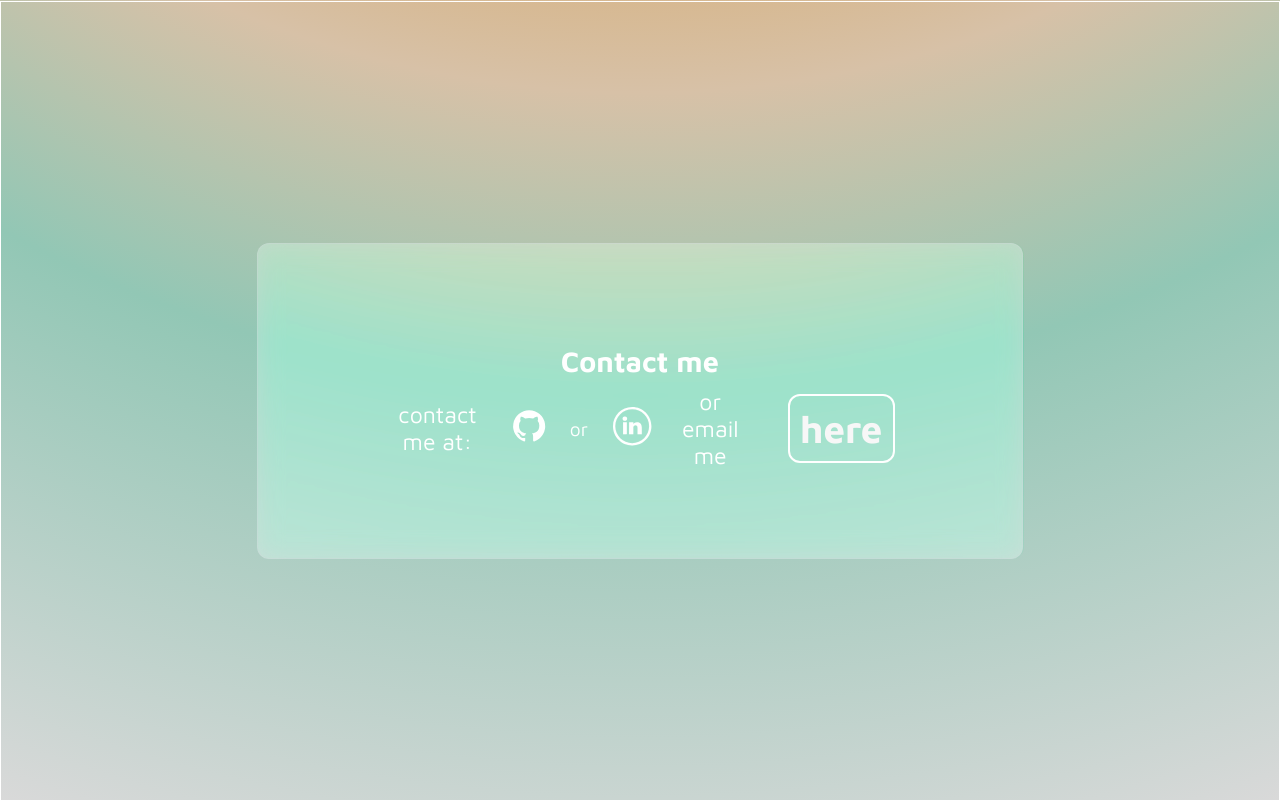
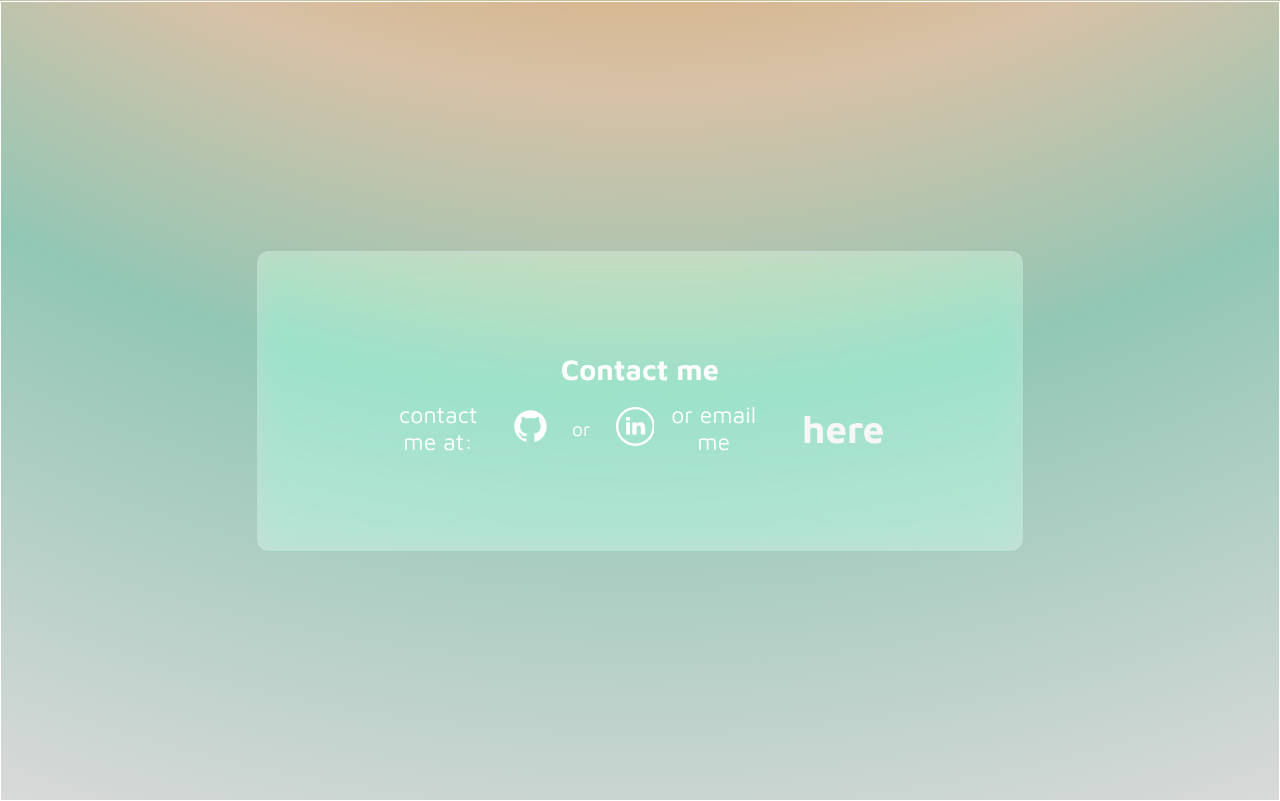
Before and after one commit to lielbidago/lielb-portfolio, a Next.js app: page / in a window 1280 px wide. Shown: the part 2706-3507 px from the top of the page. Built offline with nearby package versions, Linux system fonts and the light colour scheme.

Commit message:
fixed deployment issues

```diff
--- a/app/_components/Project.tsx
+++ b/app/_components/Project.tsx
@@ -1,3 +1,4 @@
+
 import { Iproject } from "../projectsList";
 import styles from './Project.module.scss';
 interface projectProps{
@@ -18,7 +19,7 @@ export default function Project({project}:projectProps){
                 <p className={styles.descp}>{project.desc}</p>
                 <div className={styles.code_and_stack}>
                     <div className={styles.stack}>
-                        {project.tech.map((t) => <img src={t.icon.src} alt={t.title+' icon'}/>)}
+                        {project.tech.map((t) => <img src={t.icon.src} alt={t.title+' icon'} key={t.title}/>)}
                     </div>
                     {project.githubUrl.client && <a className={styles.button} href={project.githubUrl.client}>Code <span>(Client)</span></a>}
                     {project.githubUrl.server && <a className={styles.button} href={project.githubUrl.server}>Code <span>(Server)</span></a>}
--- a/app/globals.css
+++ b/app/globals.css
@@ -221,7 +221,6 @@ h1{
 .contactMain .email{
   font-size: 2em;
   padding:2%;
-  border: 2px white solid;
   border-radius: 12px;
   margin-left: 7%;
   font-weight: bold;
--- a/app/page.tsx
+++ b/app/page.tsx
@@ -12,7 +12,7 @@ type techT =keyof typeof techStack;
 export default function Home() {
 
   return (
-    <main className={styles.main}>
+    <div className={styles.main}>
 
       <div className="intro" aria-label='introduction'>
           <div className="intro-content">
@@ -33,7 +33,7 @@ export default function Home() {
                       user-friendly websites and a drive to continuously learn.</span>
             </div>
             <div className="tech-stack">
-              {Object.keys(techStack).map((tch)=><img src={techStack[tch as techT].icon.src} alt={techStack[tch as techT].title} />)}
+              {Object.keys(techStack).map((tch)=><img src={techStack[tch as techT].icon.src} alt={techStack[tch as techT].title} key={techStack[tch as techT].title} />)}
 
             </div>
           </div>
@@ -60,6 +60,6 @@ export default function Home() {
       </div>
 
 
-    </main>
+    </div>
   )
 }
--- a/app/projects/page.tsx
+++ b/app/projects/page.tsx
@@ -7,7 +7,7 @@ export default function Projects(){
         <main>
             <h1 className={styles.title}>My Projects</h1>
             <div className={styles.projectsMain}>
-               {projects.map((p)=> <Project project={p}/>)}
+               {projects.map((p, index)=> <Project project={p} key={index}/>)}
             </div>
 
         </main>
```
Also changed, not shown: app/page.module.css (+0 -225 lines).
